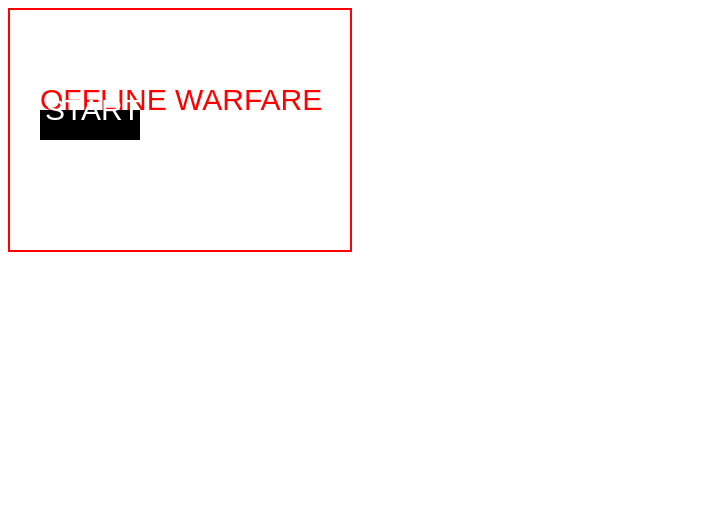
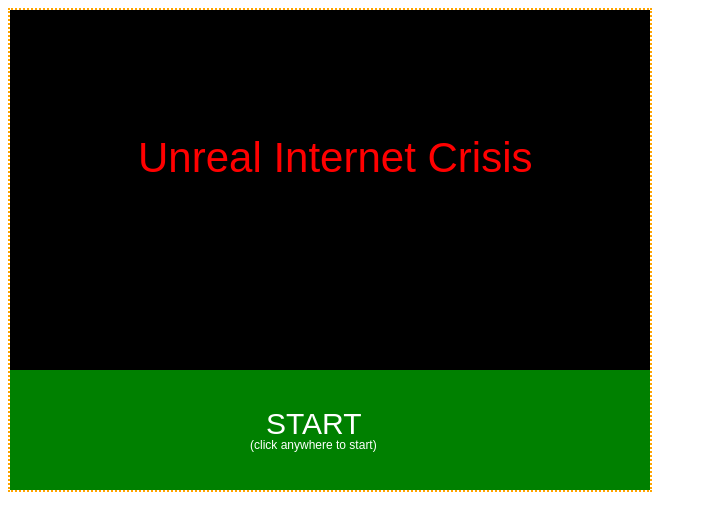
Before and after one commit to sajjadafzal/pico-game-template, a website built with Parcel: page src/index.html in a window 1280 px wide. Shown: the whole page, without its empty margins (0-707 px from the left). Built offline with nearby package versions, Linux system fonts and the light colour scheme.

Commit message:
added smaple menu screen, fix scaling

```diff
--- a/src/Index.js
+++ b/src/Index.js
@@ -1,4 +1,4 @@
 import Game from './game.js'
 
 // initilize  new game
-new Game(document.querySelector('#game'), 340, 240, [])
+new Game(document.querySelector('#game'), 640, 480, [])
--- a/src/game.js
+++ b/src/game.js
@@ -1,6 +1,6 @@
 import FAMILIES from './families.js'
+import GameObject from './gameObject.js'
 import SCENES from './scenes.js'
-// import GameObject from './gameObject.js'
 
 /**
  * Game
@@ -32,8 +32,8 @@ export default class Game {
 
     // set static props
     // this.ctx.strokeStyle = 'black'
-    // GameObject.S_W = this.w
-    // GameObject.S_H = this.h
+    GameObject.S_W = this.w
+    GameObject.S_H = this.h
     // GameObject.CTX = this.ctx
 
     // initial vars
@@ -70,8 +70,8 @@ export default class Game {
     this.draw()
 
     // redraw loop
-    window.requestAnimationFrame(timestamp => {
-      this.redraw(timestamp)
+    window.requestAnimationFrame(() => {
+      this.redraw()
     })
   }
 
--- a/src/gameObject.js
+++ b/src/gameObject.js
@@ -15,7 +15,7 @@ export default class GameObject {
    * @param {Number} options.y y position of object
    * @param {Object} options Options object containing necessary props for drawing
    * @param {Object} options.family family of object
-   * @param {String?} options.fillStyle fill style
+   * @param {String?} options.fill fill style
    * @param {String?} options.font font style & family
    * @param {String?} options.name name
    * @param {String} options.text text
@@ -34,16 +34,22 @@ export default class GameObject {
     this.text = options.text
     this.type = options.type
     this.w = options.w
-    this.x = options.x // scale x,y,w,h from 100 to any resolution
+    this.x = options.x
     this.y = options.y
   }
 
   /**
    * draw itself onto given context
+   * @param {CanvasRenderingContext2D} ctx Game canvas 2d context
    */
   draw(ctx) {
+    const SCALE_X = GameObject.S_W / 100
+    const SCALE_Y = GameObject.S_H / 100
+
+    // clone this and each children into new array and update coordinates
+    /** @type {Array<GameObject>} */
     const objects = [
-      this,
+      Object.create(this),
       ...this.children.map(o => {
         let n = Object.create(o)
         n.x += this.x
@@ -54,10 +60,19 @@ export default class GameObject {
 
     // draw all
     objects.forEach(o => {
+      o.x *= SCALE_X
+      o.y *= SCALE_Y
+      o.w *= SCALE_X
+      o.h *= SCALE_Y
+
       ctx.fillStyle = o.fill
 
       switch (o.type) {
         case SHAPE_TYPES.CIRCLE:
+          // use circle bounding rect top, left as x,y
+          o.x += o.w / 2
+          o.y += o.w / 2
+
           ctx.beginPath()
           ctx.arc(o.x, o.y, o.w / 2, 0, Math.PI * 2, 0)
           ctx.fill()
@@ -66,7 +81,10 @@ export default class GameObject {
           ctx.fillRect(o.x, o.y, o.w, o.h)
           break
         case SHAPE_TYPES.TEXT:
-          ctx.font = this.font
+          // font height to text shape to correct x,y
+          o.y += parseInt(o.font, 10)
+          // TODO: scale font size against 100%
+          ctx.font = o.font
           ctx.fillText(o.text, o.x, o.y)
           break
         case SHAPE_TYPES.IMAGE:
--- a/src/index.html
+++ b/src/index.html
@@ -8,7 +8,7 @@
   <title>Pico</title>
   <style>
     canvas {
-      border: 2px solid red
+      border: 2px dotted orange
     }
   </style>
 </head>
@@ -16,7 +16,6 @@
 <body>
   <div id="game"></div>
 
-  <script type="module" src="./utilities.js"></script>
   <script type="module" src="./shapeTypes.js"></script>
   <script type="module" src="./families.js"></script>
   <script type="module" src="./scenes.js"></script>
--- a/src/scenes.js
+++ b/src/scenes.js
@@ -16,25 +16,41 @@ import SHAPE_TYPES from './shapeTypes.js'
 const SCENES = [
   [
     new GameObject({
+      type: SHAPE_TYPES.RECT,
+      x: 0,
+      y: 0,
+      w: 100,
+      h: 100,
+    }),
+    new GameObject({
       type: SHAPE_TYPES.TEXT,
-      text: 'OFFLINE WARFARE',
-      x: 30,
-      y: 100,
+      text: 'Unreal Internet Crisis',
+      x: 20,
+      y: 25,
       fill: 'red',
-      font: '30px Arial',
+      font: '42px arial',
+    }),
+    new GameObject({
+      type: SHAPE_TYPES.RECT,
+      x: 0,
+      y: 75,
+      w: 100,
+      h: 25,
+      fill: 'green',
       children: [
         new GameObject({
-          type: SHAPE_TYPES.RECT,
-          x: 0,
-          y: 0,
-          w: 100,
-          h: 30,
+          type: SHAPE_TYPES.TEXT,
+          text: 'START',
+          x: 40,
+          y: 7,
+          fill: 'white',
+          font: '30px Arial',
         }),
         new GameObject({
           type: SHAPE_TYPES.TEXT,
-          text: 'START',
-          x: 5,
-          y: 10,
+          text: '(click anywhere to start)',
+          x: 37.5,
+          y: 14,
           fill: 'white',
         }),
       ],
```
Also changed, not shown: dist/index.html, src/utilities.js (added).
